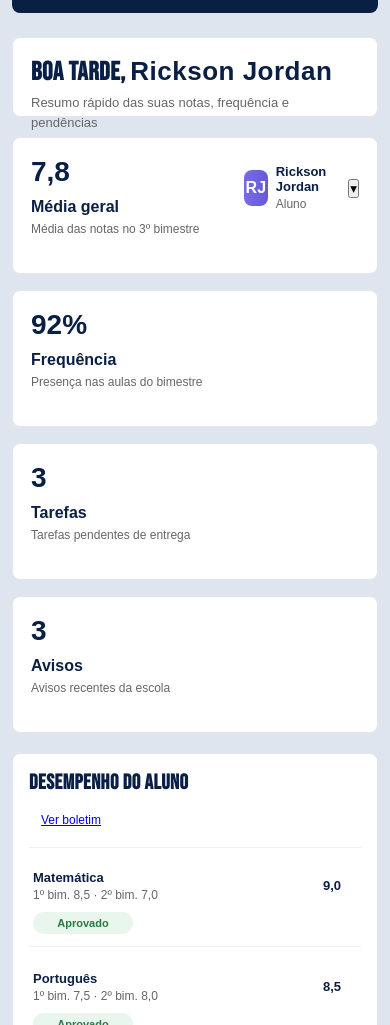
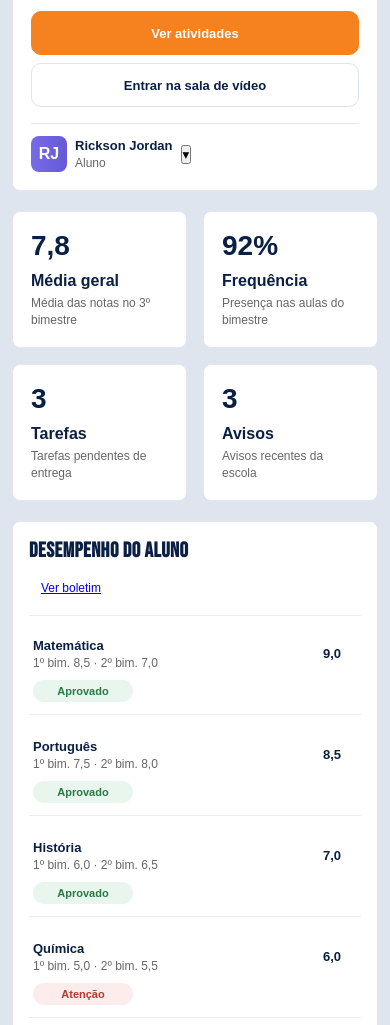
Before and after one commit to daniloakin07-boop/Conrad-, a website: page pages/aluno.html in a window 390 px wide. Shown: the part 691-1716 px from the top of the page. Drawn offline with Linux system fonts and the light colour scheme; no server answers.

Commit message:
Adptação para mobile - Aluno

```diff
--- a/pages/aluno.html
+++ b/pages/aluno.html
@@ -7,6 +7,98 @@
     <link rel="stylesheet" href="../CSS/geral.css">
     <link rel="stylesheet" href="../CSS/usuarios.css">
     <link rel="icon" type="image/png" href="../img/Emblema.png">
+    <style>
+      @media (max-width: 900px) {
+        body.css-aluno .dashboard-aluno {
+          width: 100%;
+          min-width: 0;
+        }
+
+        body.css-aluno .menu-lateral nav {
+          display: grid;
+          grid-template-columns: repeat(2, minmax(0, 1fr));
+          gap: 6px;
+        }
+
+        body.css-aluno .menu-item {
+          min-width: 0;
+          margin: 0;
+        }
+
+        body.css-aluno .conteudo-dashboard {
+          width: 100%;
+          min-width: 0;
+        }
+      }
+
+      @media (max-width: 900px) {
+        body.css-aluno .titulo-dashboard {
+          height: auto;
+          min-height: 0;
+          align-items: stretch;
+          gap: 14px;
+        }
+
+        body.css-aluno .titulo-dashboard > div:first-child,
+        body.css-aluno .header-right {
+          width: 100%;
+          min-width: 0;
+        }
+
+        body.css-aluno .header-right {
+          flex-direction: column;
+          align-items: stretch;
+        }
+
+        body.css-aluno .quick-actions {
+          display: grid;
+          grid-template-columns: minmax(0, 1fr);
+          gap: 8px;
+        }
+
+        body.css-aluno .quick-actions a {
+          width: 100%;
+          min-width: 0;
+          display: flex;
+          align-items: center;
+          justify-content: center;
+          min-height: 44px;
+          padding: 10px 14px;
+          border-radius: 10px;
+          font-size: 13px;
+          font-weight: 800;
+          text-decoration: none;
+        }
+
+        body.css-aluno .quick-actions .btn-primario {
+          border: 1px solid #f5821f;
+          background: #f5821f;
+          color: #fff;
+        }
+
+        body.css-aluno .quick-actions .btn-secundario {
+          border: 1px solid #dfe4ea;
+          background: #fff;
+          color: #0a1f44;
+        }
+
+        body.css-aluno .header-profile {
+          width: 100%;
+          min-width: 0;
+          padding-top: 12px;
+          border-top: 1px solid #e3e7eb;
+        }
+
+        body.css-aluno .profile-name {
+          min-width: 0;
+          overflow-wrap: anywhere;
+        }
+
+        body.css-aluno .cards-resumo {
+          grid-template-columns: repeat(2, minmax(0, 1fr));
+        }
+      }
+    </style>
 </head>
 <body class="css-painel css-aluno">
 <!-- ============================================================================================================================ -->
```
Also changed, not shown: pages/educador.html (+3 -0 lines).
